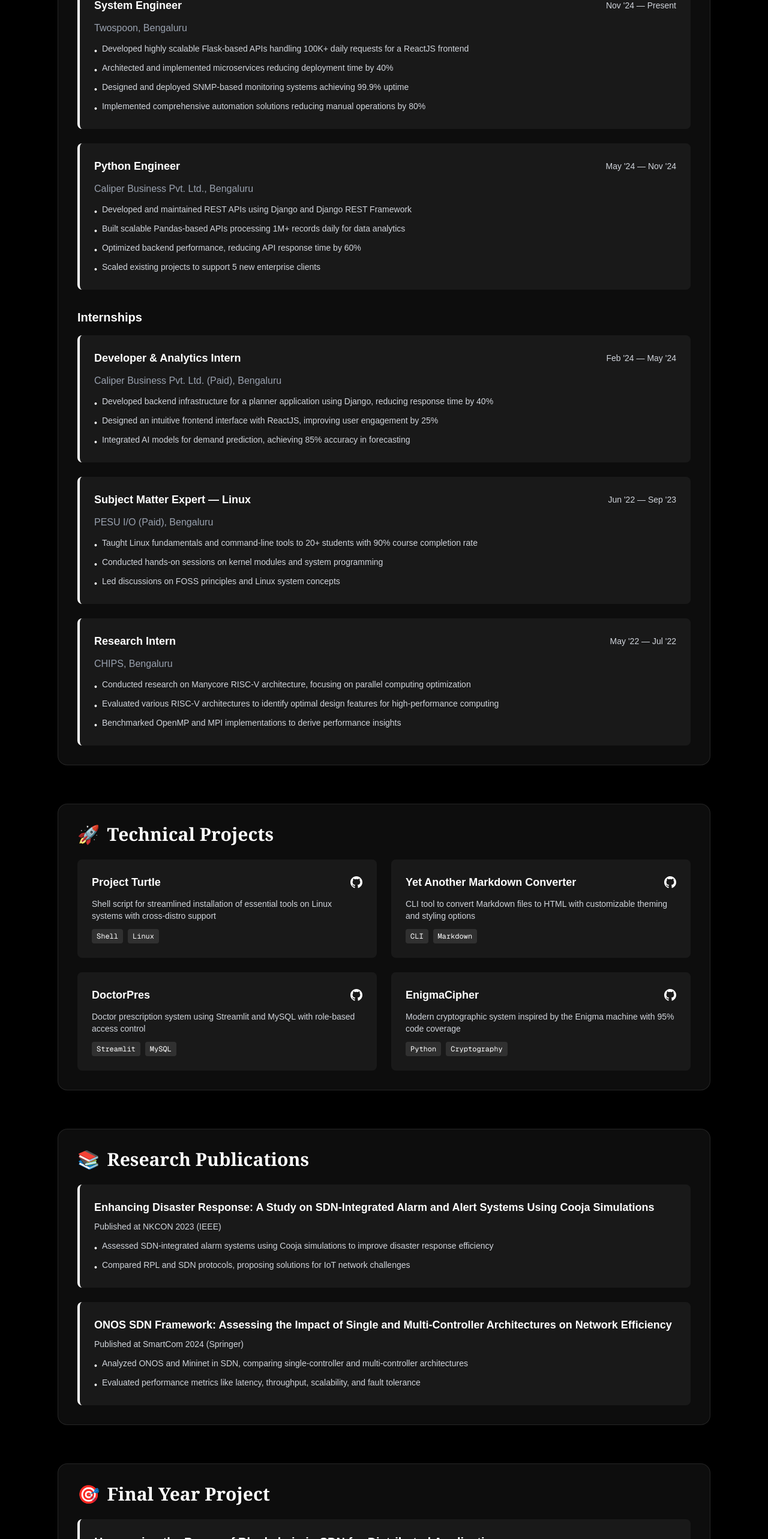
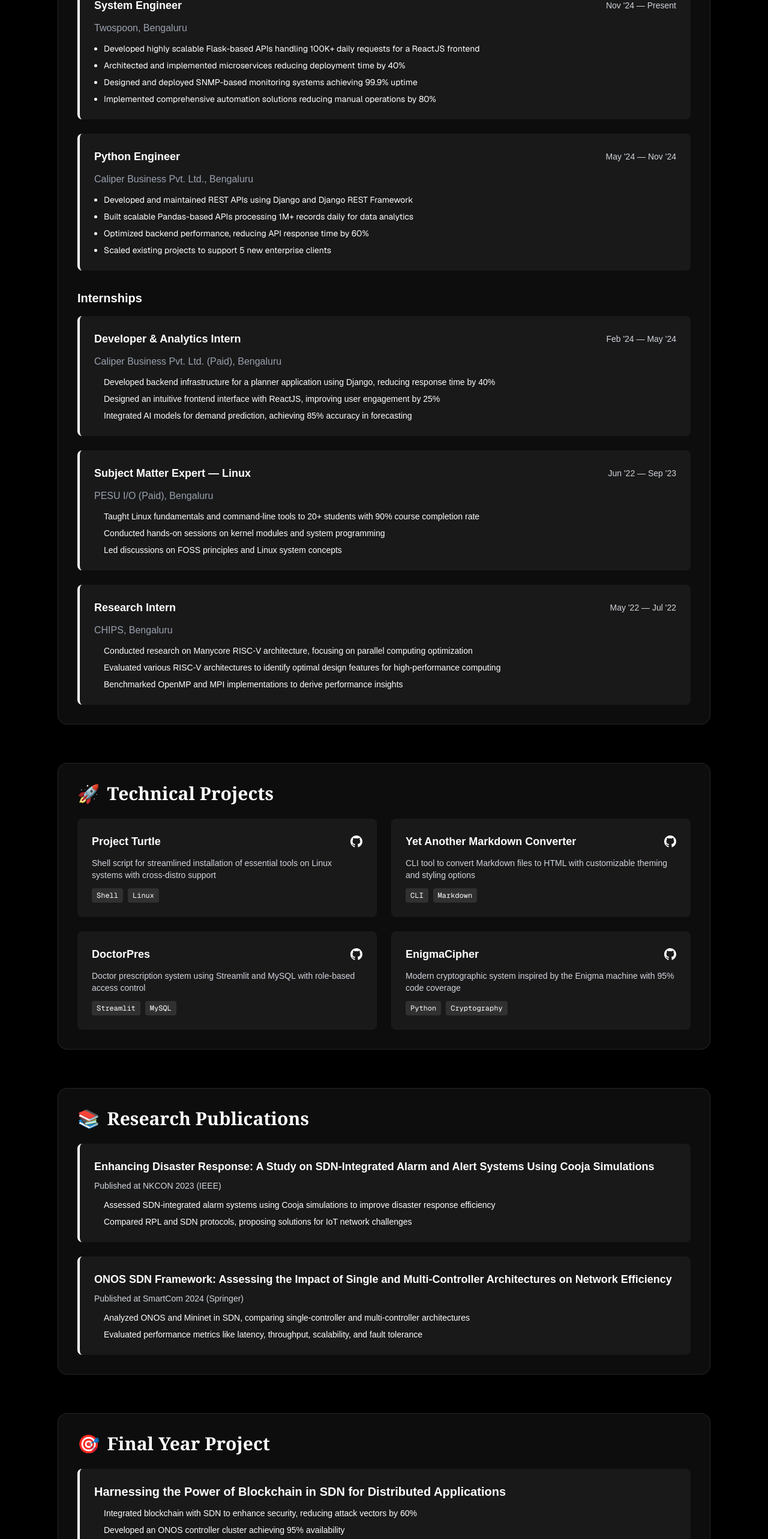
Before and after one commit to Adarsh-Liju/portfolio, a Next.js app: page / in a window 1280 px wide. Shown: the part 1380-3946 px from the top of the page at 60% size. Built offline with nearby package versions, Linux system fonts and the light colour scheme.

Commit message:
cleaned fixed bugs

```diff
--- a/src/app/page.tsx
+++ b/src/app/page.tsx
@@ -258,12 +258,9 @@
                       <span className="text-gray-300 text-sm font-inter">{role.period}</span>
                     </div>
                     <p className="text-gray-400 mb-3 font-inter">{role.company}</p>
-                    <ul className="space-y-2 text-sm text-gray-300 font-inter">
+                      <ul className="list-disc space-y-2 text-sm font-sans text-white pl-4">
                       {role.points.map((point, j) => (
-                        <li key={j} className="flex items-start gap-2">
-                          <span className="text-white mt-1">•</span>
-                          <span>{point}</span>
-                        </li>
+                        <li key={j} className="text-white">{point}</li>
                       ))}
                     </ul>
                   </motion.div>
@@ -320,11 +317,10 @@
                       <span className="text-gray-300 text-sm font-inter">{internship.period}</span>
                     </div>
                     <p className="text-gray-400 mb-3 font-inter">{internship.company}</p>
-                    <ul className="space-y-2 text-sm text-gray-300 font-inter">
+                    <ul className="space-y-2 text-sm text-gray-300 font-inter pl-4">
                       {internship.points.map((point, j) => (
-                        <li key={j} className="flex items-start gap-2">
-                          <span className="text-white mt-1">•</span>
-                          <span>{point}</span>
+                        <li key={j} className="text-white">
+                          {point}
                         </li>
                       ))}
                     </ul>
@@ -454,11 +450,10 @@
                 >
                   <h3 className="text-lg font-semibold text-white mb-2 font-inter">{pub.title}</h3>
                   <p className="text-gray-300 text-sm mb-3 font-inter">{pub.venue}</p>
-                  <ul className="space-y-2 text-sm text-gray-300 font-inter">
+                  <ul className="space-y-2 text-sm text-gray-300 font-inter pl-4">
                     {pub.points.map((point, j) => (
-                      <li key={j} className="flex items-start gap-2">
-                        <span className="text-white mt-1">•</span>
-                        <span>{point}</span>
+                      <li key={j} className="text-white">
+                        {point}
                       </li>
                     ))}
                   </ul>
@@ -486,86 +481,22 @@
               whileHover={{ x: 5 }}
             >
               <h3 className="text-xl font-semibold text-white mb-3 font-inter">Harnessing the Power of Blockchain in SDN for Distributed Applications</h3>
-              <ul className="space-y-2 text-sm text-gray-300 font-inter">
-                <li className="flex items-start gap-2">
-                  <span className="text-white mt-1">•</span>
-                  <span>Integrated blockchain with SDN to enhance security, reducing attack vectors by 60%</span>
+              <ul className="space-y-2 text-sm text-gray-300 font-inter pl-4">
+                <li className="text-white">
+                  Integrated blockchain with SDN to enhance security, reducing attack vectors by 60%
                 </li>
-                <li className="flex items-start gap-2">
-                  <span className="text-white mt-1">•</span>
-                  <span>Developed an ONOS controller cluster achieving 95% availability</span>
+                <li className="text-white">
+                  Developed an ONOS controller cluster achieving 95% availability
                 </li>
-                <li className="flex items-start gap-2">
-                  <span className="text-white mt-1">•</span>
-                  <span>Evaluated performance metrics, identifying and mitigating 15 critical security vulnerabilities</span>
+                <li className="text-white">
+                  Evaluated performance metrics, identifying and mitigating 15 critical security vulnerabilities
                 </li>
               </ul>
             </motion.div>
           </motion.div>
         </motion.section>
 
-        {/* Additional Information Section */}
-        <motion.section
-          className="mb-16"
-          {...fadeIn(1.4)}
-        >
-          <motion.div
-            className="bg-white/5 backdrop-blur-sm rounded-2xl p-8 border border-white/10 hover:bg-white/10 transition-all duration-300"
-            whileHover={{ y: -5 }}
-          >
-            <h2 className="text-3xl font-bold text-white mb-6 flex items-center gap-3 font-serif">
-              <span className="text-white">🏆</span>
-              Additional Information
-            </h2>
-            <div className="grid grid-cols-1 md:grid-cols-2 gap-6">
-              <motion.div
-                className="bg-white/5 rounded-lg p-6 hover:bg-white/10 transition-colors"
-                whileHover={{ x: 5 }}
-              >
-                <h3 className="text-lg font-semibold text-white mb-3 font-inter">Leadership & Activities</h3>
-                <ul className="space-y-2 text-sm text-gray-300 font-inter">
-                  <li className="flex items-start gap-2">
-                    <span className="text-white mt-1">•</span>
-                    <span>Mentored students as a key member of HackerSpace Club, organizing hackathons and guiding innovative projects</span>
-                  </li>
-                  <li className="flex items-start gap-2">
-                    <span className="text-white mt-1">•</span>
-                    <span>Led a team of 5 in a capstone project, managing timelines and fostering collaboration</span>
-                  </li>
-                </ul>
-              </motion.div>
-              <motion.div
-                className="bg-white/5 rounded-lg p-6 hover:bg-white/10 transition-colors"
-                whileHover={{ x: 5 }}
-              >
-                <h3 className="text-lg font-semibold text-white mb-3 font-inter">Achievements</h3>
-                <ul className="space-y-2 text-sm text-gray-300 font-inter">
-                  <li className="flex items-start gap-2">
-                    <span className="text-white mt-1">•</span>
-                    <span>Active contributor to open-source projects with 500+ GitHub contributions in the last year</span>
-                  </li>
-                  <li className="flex items-start gap-2">
-                    <span className="text-white mt-1">•</span>
-                    <span>Won first place in 3 national-level hackathons for innovative solutions in system design</span>
-                  </li>
-                  <li className="flex items-start gap-2">
-                    <span className="text-white mt-1">•</span>
-                    <span>Published technical articles on Medium with 10K+ monthly readers</span>
-                  </li>
-                  <li className="flex items-start gap-2">
-                    <span className="text-white mt-1">•</span>
-                    <span>Holds AWS Solutions Architect Associate certification</span>
-                  </li>
-                  <li className="flex items-start gap-2">
-                    <span className="text-white mt-1">•</span>
-                    <span>Good Human Certified Nice</span>
-                  </li>
-                </ul>
-              </motion.div>
-            </div>
-          </motion.div>
-        </motion.section>
-      </motion.main>
-    </div>
+        </motion.main>
+        </div>
   );
 }
```
